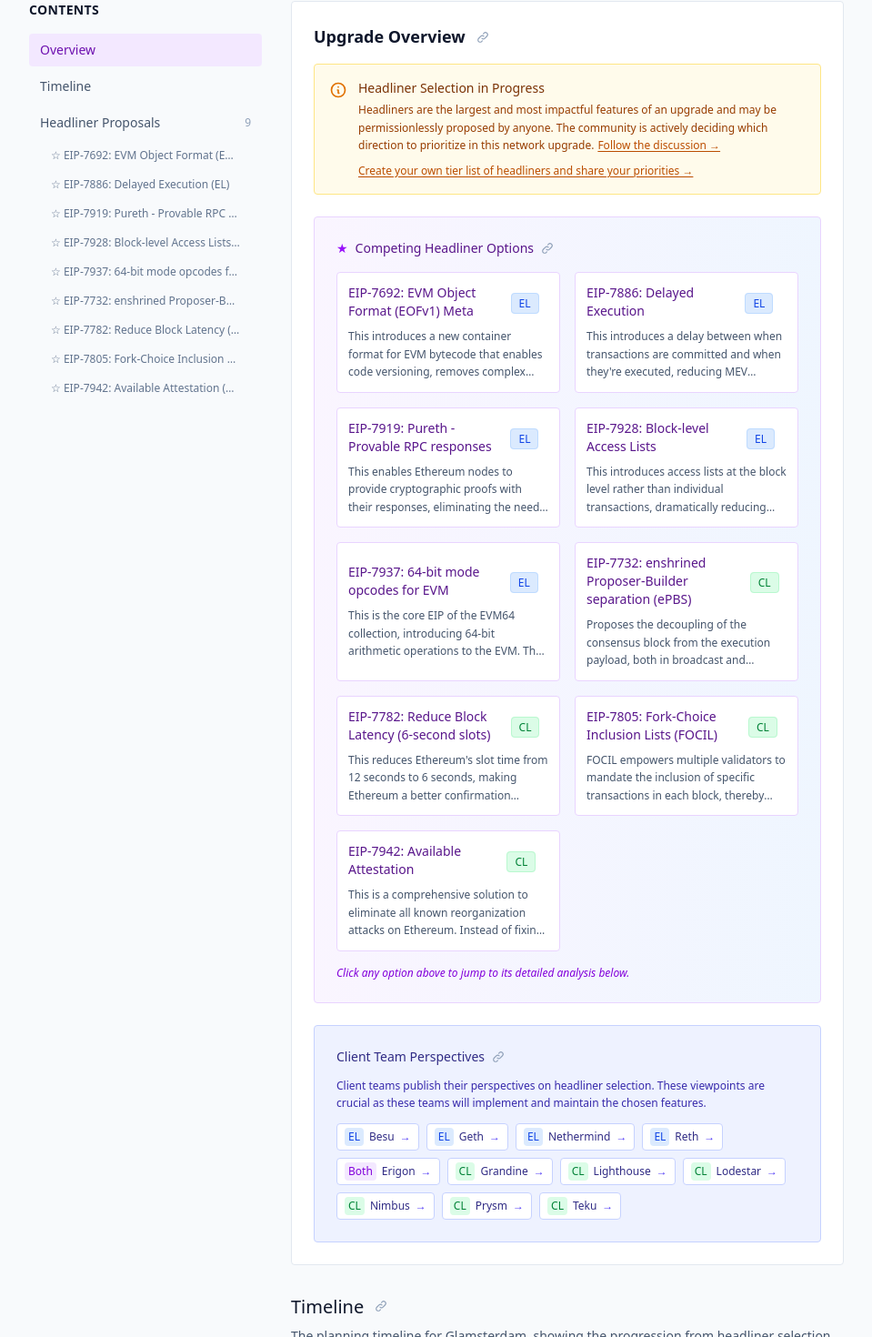
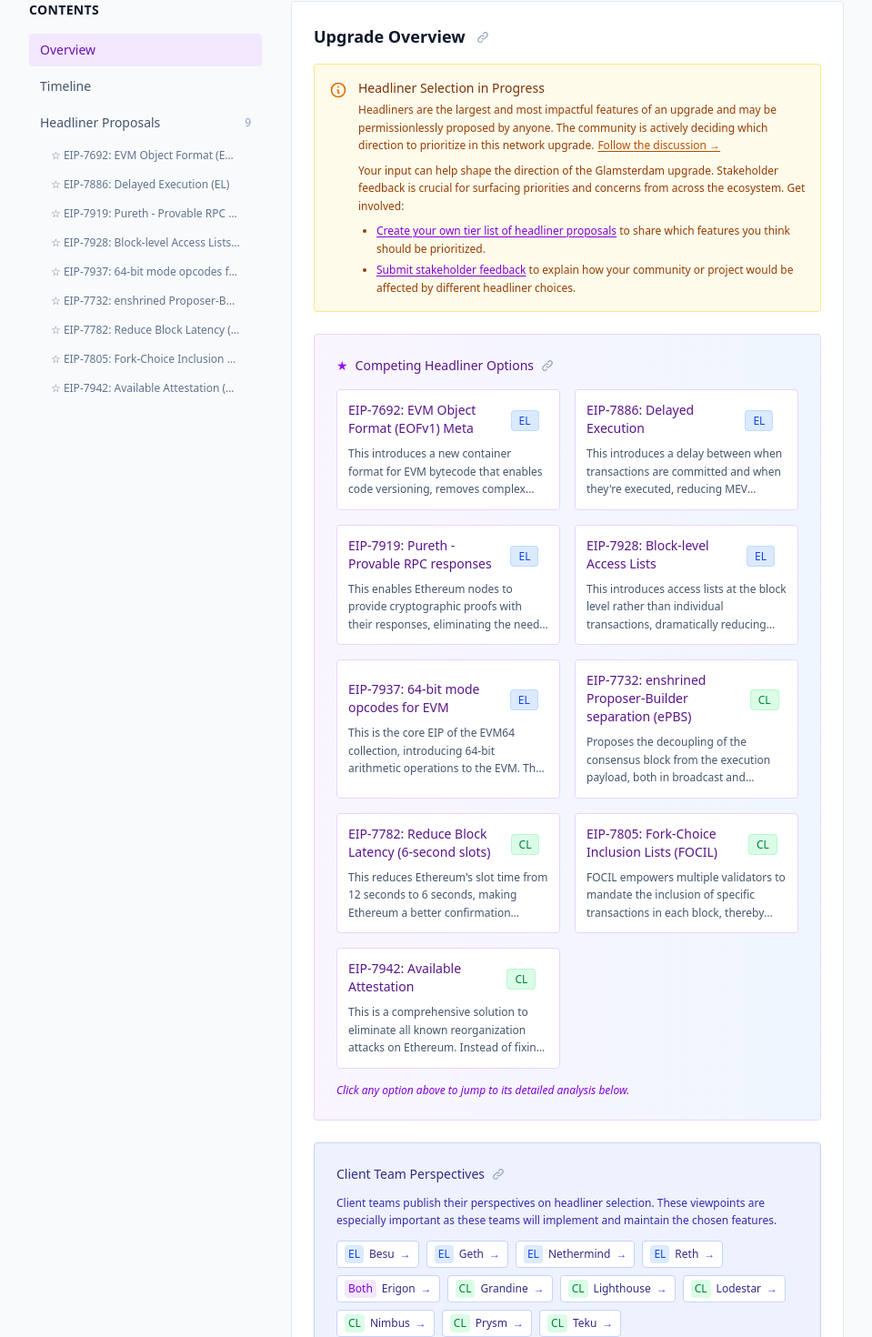
Before and after one commit to jmcpheron/forkcast, a React (Vite) app: page /upgrade/glamsterdam in a window 1280 px wide. Shown: the part 518-1988 px from the top of the page at 91% size, without its empty margins (160-1119 px from the left). Built offline with nearby package versions, Linux system fonts and the light colour scheme.

Commit message:
add stakeholder feedback cta

```diff
--- a/src/components/PublicNetworkUpgradePage.tsx
+++ b/src/components/PublicNetworkUpgradePage.tsx
@@ -364,12 +364,23 @@
                     <p className="text-sm text-slate-600 dark:text-slate-300 max-w-3xl">
                       Multiple major features are competing for inclusion as the headliner of this network upgrade. The community is actively deciding which direction to prioritize.
                     </p>
-                      <Link
-                        to="/rank"
-                        className="inline-flex items-center gap-2 px-4 py-2 text-sm font-medium bg-purple-600 text-white rounded-md hover:bg-purple-700 transition-colors whitespace-nowrap"
-                      >
-                        Rank Proposals
-                      </Link>
+                      <div className="flex flex-col gap-2">
+                        <Link
+                          to="/rank"
+                          className="inline-flex items-center justify-center px-3 py-1.5 text-xs font-medium border border-purple-600 text-purple-700 bg-purple-50 dark:bg-purple-900/20 hover:bg-purple-100 dark:hover:bg-purple-800/40 rounded-md transition-colors whitespace-nowrap"
+                        >
+                          Rank Proposals
+                        </Link>
+                        <a
+                          href="https://ethereum-magicians.org/t/soliciting-stakeholder-feedback-on-glamsterdam-headliners/24885"
+                          target="_blank"
+                          rel="noopener noreferrer"
+                          onClick={() => handleExternalLinkClick('community_feedback', 'https://ethereum-magicians.org/t/soliciting-stakeholder-feedback-on-glamsterdam-headliners/24885')}
+                          className="inline-flex items-center justify-center px-3 py-1.5 text-xs font-medium border border-emerald-600 text-emerald-700 bg-emerald-50 dark:bg-emerald-900/20 hover:bg-emerald-100 dark:hover:bg-emerald-800/40 rounded-md transition-colors whitespace-nowrap"
+                        >
+                          Submit Feedback
+                        </a>
+                      </div>
                     </div>
                   </div>
 
--- a/src/components/network-upgrade/OverviewSection.tsx
+++ b/src/components/network-upgrade/OverviewSection.tsx
@@ -108,12 +108,30 @@
                   </a>
                 </p>
                 <p className="text-amber-800 dark:text-amber-200 text-xs leading-relaxed mt-2">
-                  <Link
-                    to="/rank"
-                    className="text-amber-700 hover:text-amber-900 dark:text-amber-300 dark:hover:text-amber-100 underline decoration-1 underline-offset-2"
-                  >
-                    Create your own tier list of headliners and share your priorities →
-                  </Link>
+                  Your input can help shape the direction of the Glamsterdam upgrade. Stakeholder feedback is crucial for surfacing priorities and concerns from across the ecosystem. Get involved:
+                  <ul className="list-disc pl-5 mt-2 space-y-1">
+                    <li>
+                      <Link
+                        to="/rank"
+                        className="text-purple-700 hover:text-purple-900 dark:text-purple-300 dark:hover:text-purple-100 underline decoration-1 underline-offset-2"
+                      >
+                        Create your own tier list of headliner proposals
+                      </Link>
+                      {" "}to share which features you think should be prioritized.
+                    </li>
+                    <li>
+                      <a
+                        href="https://ethereum-magicians.org/t/soliciting-stakeholder-feedback-on-glamsterdam-headliners/24885"
+                        target="_blank"
+                        rel="noopener noreferrer"
+                        onClick={() => handleExternalLinkClick('community_feedback', 'https://ethereum-magicians.org/t/soliciting-stakeholder-feedback-on-glamsterdam-headliners/24885')}
+                        className="text-purple-700 hover:text-purple-900 dark:text-purple-300 dark:hover:text-purple-100 underline decoration-1 underline-offset-2"
+                      >
+                        Submit stakeholder feedback
+                      </a>
+                      {" "}to explain how your community or project would be affected by different headliner choices.
+                    </li>
+                  </ul>
                 </p>
               </div>
             </div>
@@ -209,7 +227,7 @@
               </div>
             </h4>
             <p className="text-indigo-800 dark:text-indigo-200 text-xs leading-relaxed mb-3">
-              Client teams publish their perspectives on headliner selection. These viewpoints are crucial as these teams will implement and maintain the chosen features.
+              Client teams publish their perspectives on headliner selection. These viewpoints are especially important as these teams will implement and maintain the chosen features.
             </p>
             <div className="flex flex-wrap gap-2">
               {ALL_CLIENT_TEAMS.map((team) => {
```
